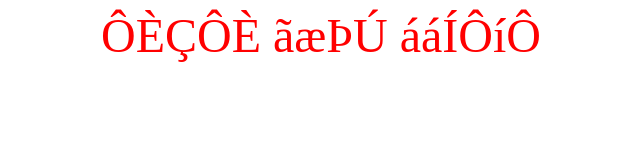
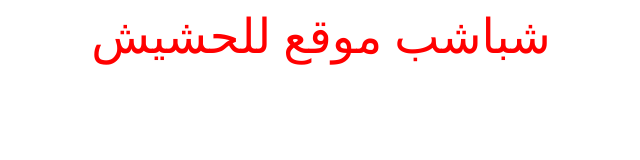
Before and after one commit to Suuuupr/html, a plain HTML site: page index.html in a window 1280 px wide. Shown: the whole page, without its empty margins (319-959 px from the left). Drawn offline with Linux system fonts and the light colour scheme.

Commit message:
Update index.html

```diff
--- a/index.html
+++ b/index.html
@@ -1,8 +1,8 @@
 <html>
-    <hrad>
-           <title>suuupr</title>
-    </head>
-  <body>
-       <center><font face="AT cena" size="10" color="red">ÔÈÇÔÈ ãæÞÚ ááÍÔíÔ</center>
- </body>
+<hrad>
+<title>suuupr</title>
+</head>
+<body>
+<center><font face="AT cena" size="10" color="red">شباشب موقع للحشيش</center>
+</body>
 </html>
```
